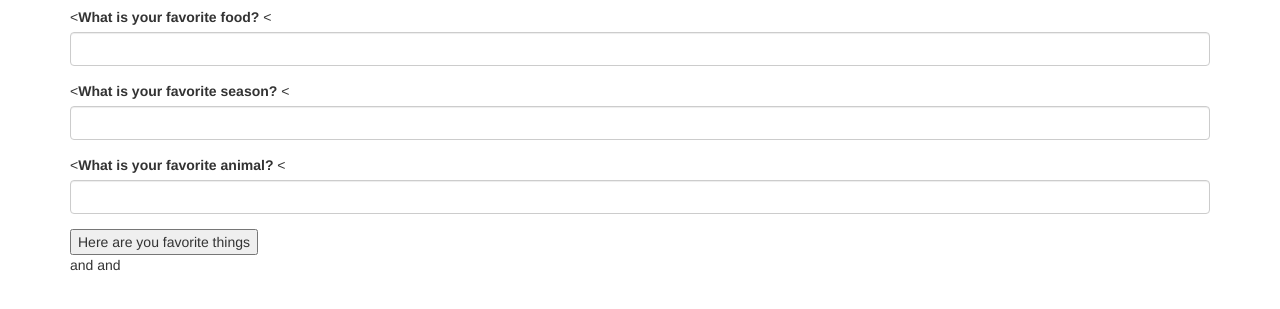
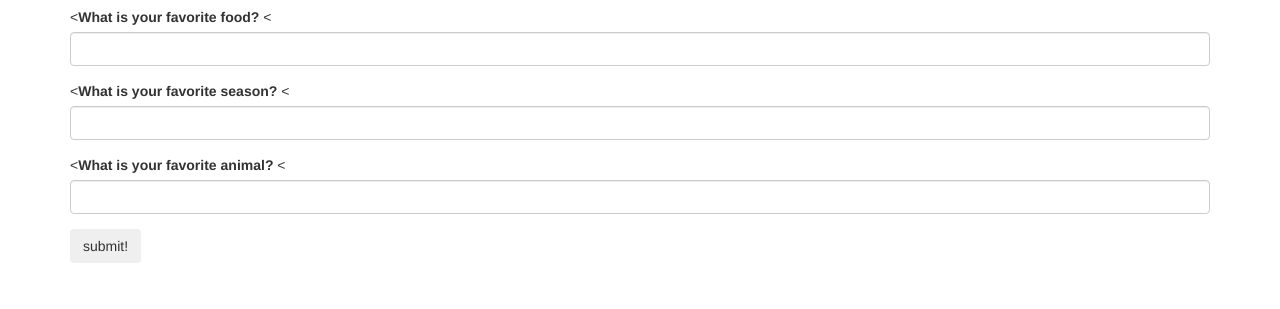
Before and after one commit to chelso3388/array-looping, a plain HTML site: page index.html in a window 1280 px wide. Shown: the part 63-372 px from the top of the page. Drawn offline with Linux system fonts and the light colour scheme; files that its build step writes are made by us from their sources.

Commit message:
fix button issues

```diff
--- a/css/styles.css
+++ b/css/styles.css
@@ -0,0 +1,3 @@
+#answers {
+  display: none;
+}
--- a/index.html
+++ b/index.html
@@ -11,8 +11,10 @@
 </head>
 <body>
   <div class ="container">
+
 <h1>Your Favorite things</h1>
-<div class ="form-group">
+<form>
+  <div class ="form-group">
     <<label for="food">What is your favorite food?</label>
     <<input id="food" class="form-control" type="text">
     </div>
@@ -25,8 +27,9 @@
     <<input id="animal" class="form-control" type="text">
     </div>
 
-<input id="button" onclick="check();" type="button" value="Here are you favorite things">
 
+ <button type="submit" class="btn">submit!</button>
+</form>
 <div id="answers">
 <p><span class="color"></span> and <span class="season"></span> and <span class="animal"></span></p>
 </div>
--- a/js/scripts.js
+++ b/js/scripts.js
@@ -1,3 +1,7 @@
+
+$(document).ready(function() {
+  $("#blanks form").submit(function(event) {
+
 var food =["tacos", "pizza", "sushi"];
 
 var seasons = ["winter, summer, fall, spring"];
```
